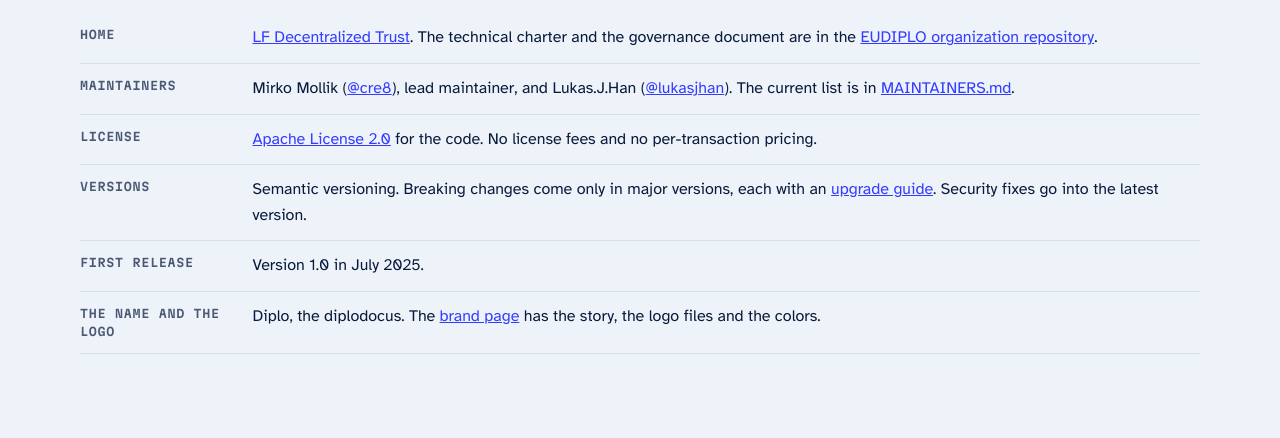
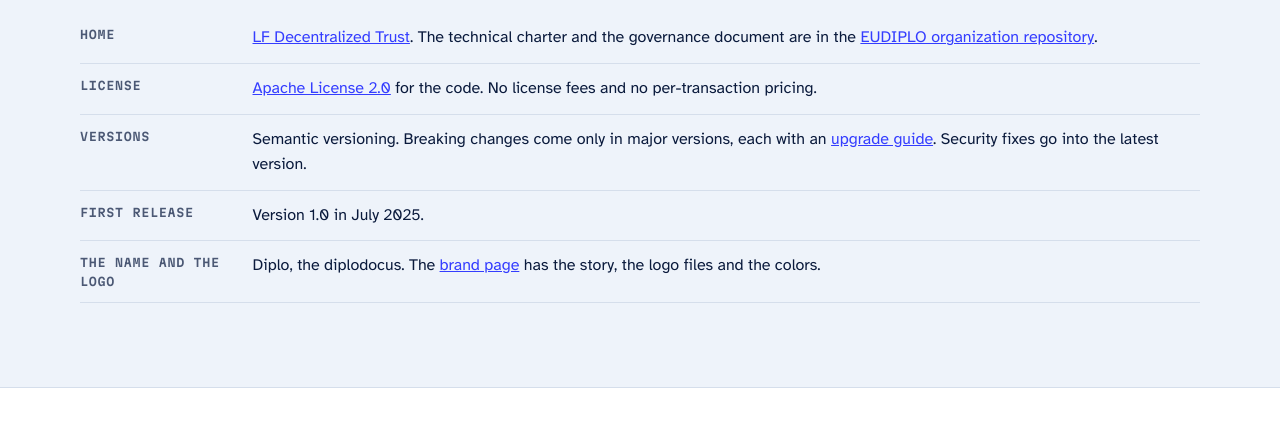
Before and after one commit to EUDIPLO/website, an Astro site: page /about in a window 1280 px wide. Shown: the part 662-1100 px from the top of the page. Built offline with nearby package versions, Linux system fonts and the light colour scheme; Astro itself is replaced by a stand-in of ours.

Commit message:
docs: drop the maintainers row from the about page
Co-Authored-By: Claude Fable 5.2 <noreply@anthropic.com>
Signed-off-by: Mirko Mollik <mirko.mollik@eudi.sprind.org>

```diff
--- a/src/pages/about.astro
+++ b/src/pages/about.astro
@@ -27,7 +27,6 @@ const GH = SITE.github;
       <table class="spec-table">
         <tbody>
           <tr><th scope="row">Home</th><td><a href="https://www.lfdecentralizedtrust.org/">LF Decentralized Trust</a>. The technical charter and the governance document are in the <a href="https://github.com/EUDIPLO/.github">EUDIPLO organization repository</a>.</td></tr>
-          <tr><th scope="row">Maintainers</th><td>Mirko Mollik (<a href="https://github.com/cre8">@cre8</a>), lead maintainer, and Lukas.J.Han (<a href="https://github.com/lukasjhan">@lukasjhan</a>). The current list is in <a href={`${GH}/blob/main/MAINTAINERS.md`}>MAINTAINERS.md</a>.</td></tr>
           <tr><th scope="row">License</th><td><a href={`${GH}/blob/main/LICENSE`}>Apache License 2.0</a> for the code. No license fees and no per-transaction pricing.</td></tr>
           <tr><th scope="row">Versions</th><td>Semantic versioning. Breaking changes come only in major versions, each with an <a href={`${D}/upgrade`}>upgrade guide</a>. Security fixes go into the latest version.</td></tr>
           <tr><th scope="row">First release</th><td>Version 1.0 in July 2025.</td></tr>
```
